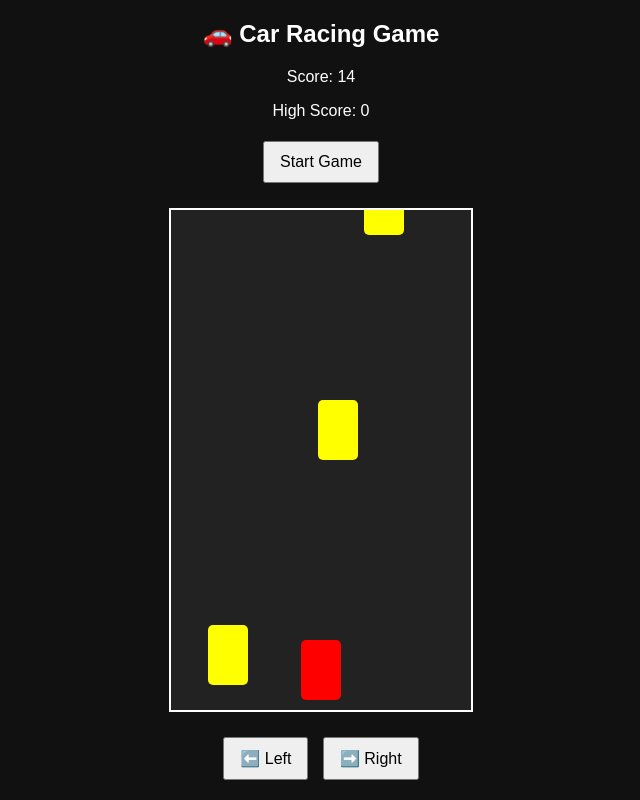
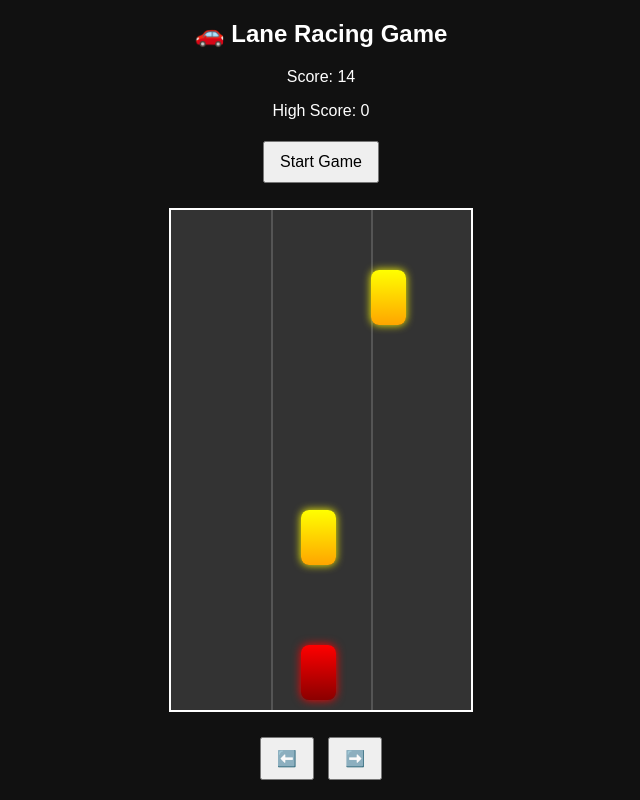
Before and after one commit to Saranqaz/car_game, a plain HTML site: page index.html in a window 1280 px wide. Both pictures are taken after a click on the button "Start Game". Shown: the whole page, without its empty margins (319-959 px from the left). Drawn offline with Linux system fonts and the light colour scheme.

Commit message:
Updated with new lane and car model

```diff
--- a/index.html
+++ b/index.html
@@ -1,8 +1,9 @@
 <!DOCTYPE html>
 <html>
 <head>
-  <title>Car Racing Game</title>
+  <title>Lane Car Racing Game</title>
   <meta name="viewport" content="width=device-width, initial-scale=1.0">
+
   <style>
     body {
       text-align: center;
@@ -10,36 +11,51 @@
       background: #111;
       color: white;
       margin: 0;
-      padding: 0;
     }
 
     #gameArea {
       width: 300px;
       height: 500px;
-      background: #222;
+      background: #333;
       margin: 20px auto;
       position: relative;
       overflow: hidden;
       border: 2px solid white;
     }
 
+    /* road lanes */
+    .lane-line {
+      position: absolute;
+      width: 2px;
+      height: 100%;
+      background: #555;
+      top: 0;
+    }
+
+    #lane1 { left: 100px; }
+    #lane2 { left: 200px; }
+
+    /* player car */
     #car {
-      width: 40px;
-      height: 60px;
-      background: red;
+      width: 35px;
+      height: 55px;
+      background: linear-gradient(red, darkred);
       position: absolute;
       bottom: 10px;
       left: 130px;
-      border-radius: 5px;
+      border-radius: 8px;
+      box-shadow: 0 0 10px red;
     }
 
+    /* enemy cars */
     .enemy {
-      width: 40px;
-      height: 60px;
-      background: yellow;
+      width: 35px;
+      height: 55px;
+      background: linear-gradient(yellow, orange);
       position: absolute;
       top: -60px;
-      border-radius: 5px;
+      border-radius: 8px;
+      box-shadow: 0 0 8px yellow;
     }
 
     button {
@@ -53,9 +69,10 @@
     }
   </style>
 </head>
+
 <body>
 
-<h2>🚗 Car Racing Game</h2>
+<h2>🚗 Lane Racing Game</h2>
 
 <p>Score: <span id="score">0</span></p>
 <p>High Score: <span id="highScore">0</span></p>
@@ -63,37 +80,39 @@
 <button onclick="startGame()">Start Game</button>
 
 <div id="gameArea">
+  <div class="lane-line" id="lane1"></div>
+  <div class="lane-line" id="lane2"></div>
+
   <div id="car"></div>
 </div>
 
-<!-- Touch Controls -->
 <div id="controls">
-  <button onclick="moveLeft()">⬅️ Left</button>
-  <button onclick="moveRight()">➡️ Right</button>
+  <button onclick="moveLeft()">⬅️</button>
+  <button onclick="moveRight()">➡️</button>
 </div>
 
 <script>
 let car = document.getElementById("car");
-let gameArea = document.getElementById("gameArea");
-
 let scoreDisplay = document.getElementById("score");
 let highScoreDisplay = document.getElementById("highScore");
 
 let score = 0;
-let highScore = localStorage.getItem("carHighScore") || 0;
+let highScore = localStorage.getItem("laneHighScore") || 0;
 highScoreDisplay.textContent = highScore;
 
-let carX = 130;
+let lanes = [60, 130, 200]; // 3 lanes
+let laneIndex = 1; // start center lane
+
 let gameInterval;
 let enemyInterval;
 
-// KEYBOARD CONTROL
-document.addEventListener("keydown", function(e) {
+// keyboard control
+document.addEventListener("keydown", (e) => {
   if (e.key === "ArrowLeft") moveLeft();
   if (e.key === "ArrowRight") moveRight();
 });
 
-// TOUCH SWIPE CONTROL
+// swipe control
 let startX = 0;
 
 document.addEventListener("touchstart", (e) => {
@@ -107,52 +126,59 @@ document.addEventListener("touchend", (e) => {
   if (endX - startX > 30) moveRight();
 });
 
-// MOVE FUNCTIONS
+// move car between lanes
+function updateCar() {
+  car.style.left = lanes[laneIndex] + "px";
+}
+
 function moveLeft() {
-  if (carX > 0) {
-    carX -= 20;
-    car.style.left = carX + "px";
+  if (laneIndex > 0) {
+    laneIndex--;
+    updateCar();
   }
 }
 
 function moveRight() {
-  if (carX < 260) {
-    carX += 20;
-    car.style.left = carX + "px";
+  if (laneIndex < lanes.length - 1) {
+    laneIndex++;
+    updateCar();
   }
 }
 
-// ENEMY CREATION
+// enemy cars
 function createEnemy() {
   let enemy = document.createElement("div");
   enemy.classList.add("enemy");
-  enemy.style.left = Math.floor(Math.random() * 260) + "px";
-  gameArea.appendChild(enemy);
+
+  let enemyLane = Math.floor(Math.random() * 3);
+  enemy.style.left = lanes[enemyLane] + "px";
+
+  document.getElementById("gameArea").appendChild(enemy);
 
   let move = setInterval(() => {
-    let enemyTop = enemy.offsetTop;
-    enemy.style.top = enemyTop + 5 + "px";
+    let top = enemy.offsetTop;
+    enemy.style.top = top + 6 + "px";
 
-    // Collision
+    // collision
     if (
-      enemyTop > 420 &&
-      enemy.offsetLeft < carX + 40 &&
-      enemy.offsetLeft + 40 > carX
+      top > 420 &&
+      enemyLane === laneIndex
     ) {
       endGame();
     }
 
-    if (enemyTop > 500) {
+    if (top > 500) {
       enemy.remove();
+      clearInterval(move);
     }
   }, 20);
 }
 
-// START GAME
+// start game
 function startGame() {
   score = 0;
-  carX = 130;
-  car.style.left = carX + "px";
+  laneIndex = 1;
+  updateCar();
 
   scoreDisplay.textContent = score;
 
@@ -161,10 +187,10 @@ function startGame() {
     scoreDisplay.textContent = score;
   }, 200);
 
-  enemyInterval = setInterval(createEnemy, 900);
+  enemyInterval = setInterval(createEnemy, 800);
 }
 
-// END GAME
+// end game
 function endGame() {
   clearInterval(gameInterval);
   clearInterval(enemyInterval);
@@ -173,13 +199,16 @@ function endGame() {
 
   if (score > highScore) {
     highScore = score;
-    localStorage.setItem("carHighScore", highScore);
+    localStorage.setItem("laneHighScore", highScore);
   }
 
   highScoreDisplay.textContent = highScore;
 
   location.reload();
 }
+
+// init position
+updateCar();
 </script>
 
 </body>
```
